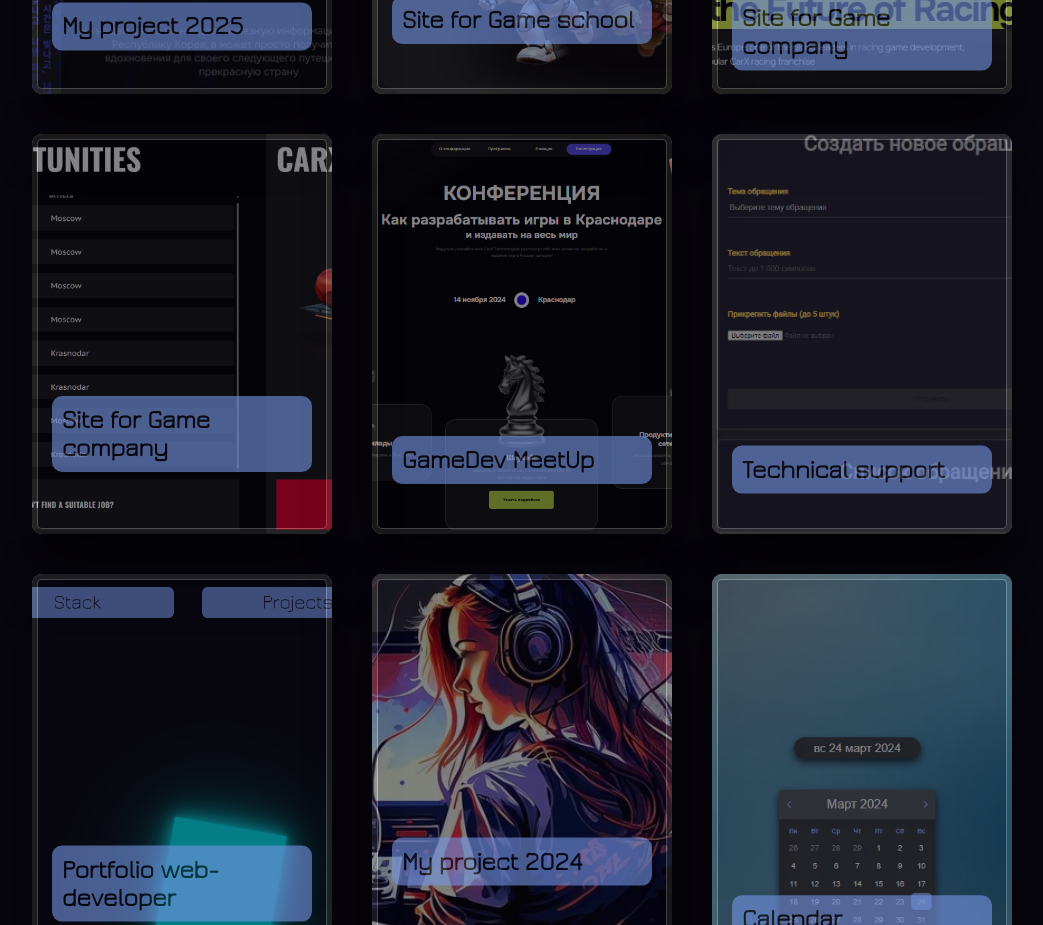
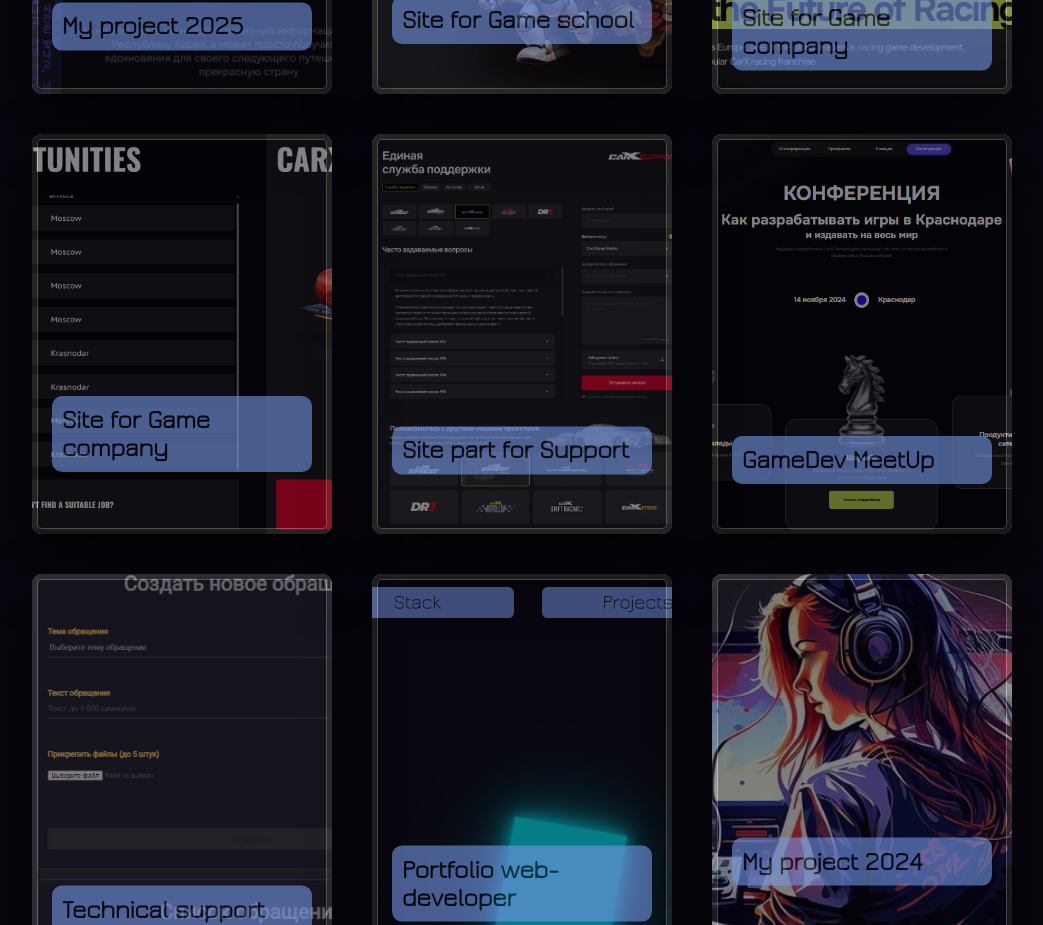
Before and after one commit to ElenaUstimenko/my-portfolio, a React (Create React App) app: page /#/ in a window 1280 px wide. Shown: the part 2500-3425 px from the top of the page, without its empty margins (118-1161 px from the left). Built offline with nearby package versions, Linux system fonts and the light colour scheme.

Commit message:
add project

```diff
--- a/src/i18n.js
+++ b/src/i18n.js
@@ -22,11 +22,11 @@
       projectsList: {
         project2025: {
           title: 'My project 2025',
-          description: `My code and creativity will be here soon. Project created to show an example of my code`,
+          description: `My code and creativity will be here soon. Project created to show an example of my code`
         },
         gameSchool: {
           title: 'Site for Game school',
-          description: `Website for game development school, with a form of communication with the school by email`,
+          description: `Website for game development school, with a form of communication with the school by email`
         },
         gameCompany: {
           title: 'Site for Game company',
@@ -35,6 +35,10 @@
         carxOnline: {
           title: 'Site for Game company',
           description: `Support and refactoring of the company’s existing website (changing data via admin panel, sending data from form to admin and email)`
+        },
+        carxStoreSupport: {
+          title: 'Site part for Support',
+          description: `Part of the site that helps the user to get technical support for the company’s products. Work in process`
         },
         meetUp: {
           title: 'GameDev MeetUp',
@@ -99,11 +103,11 @@
       projectsList: {
         project2025: {
           title: 'Мой проект 2025',
-          description: `Скоро здесь появится мой код и творчество. Проект создан, чтобы показать пример моего кода`,
+          description: `Скоро здесь появится мой код и творчество. Проект создан, чтобы показать пример моего кода`
         },
         gameSchool: {
           title: 'Сайт для Школы разработки игр',
-          description: `Сайт для школы разработки игр, с формой связи со школой по электронной почте`,
+          description: `Сайт для школы разработки игр, с формой связи со школой по электронной почте`
         },
         gameCompany: {
           title: 'Сайт для игровой компании',
@@ -112,6 +116,10 @@
         carxOnline: {
           title: 'Сайт для игровой компании',
           description: `Поддержка и рефакторинг существующего сайта компании (изменение данных через админ панель, отправка данных из формы в админку и на email)`
+        },
+        carxStoreSupport: {
+          title: 'Часть сайта для тех.поддержки',
+          description: `Часть сайта, помогающая пользователю получить техническую поддержку по продуктам компании. Работа в процессе`
         },
         meetUp: {
           title: 'GameDev MeetUp',
@@ -130,8 +138,8 @@
           description: `Pet-проект: Проект демонстрирует мои навыки и способности`
         },
         calendar: {
-          'title': 'Календарь',
-          'description': `Pet-проект: календарь (без использования библиотек) + добавлена опция изменения темы`
+          title: 'Календарь',
+          description: `Pet-проект: календарь (без использования библиотек) + добавлена опция изменения темы`
         },
         kinopoiskFrontend: {
           title: 'Аналог Кинопоиска (фронтенд)',
@@ -158,9 +166,7 @@
   }
 };
 
-i18n
-  .use(initReactI18next)
-  .init({
+i18n.use(initReactI18next).init({
   resources,
   lng: 'en',
   fallbackLng: 'en',
--- a/src/utils/constants.js
+++ b/src/utils/constants.js
@@ -2,6 +2,7 @@
 import europe from 'images/projects/EU.webp';
 import school from 'images/projects/school.webp';
 import carx from 'images/projects/carx.webp';
+import store from 'images/projects/store.webp';
 import conference from 'images/projects/conference.webp';
 import support from 'images/projects/support.webp';
 import myProject from 'images/projects/my-project.webp';
@@ -73,26 +74,34 @@
     browser: 'https://carx-online.com/',
     image: carx
   },
+  carxStoreSupport: {
+    id: 4,
+    stack: [
+      'frontend: React, TypeScript, Next, backend: Java, admin: React Admin'
+    ],
+    browser: 'https://carx-store.com/support',
+    image: store
+  },
   meetUp: {
-    id: 4,
+    id: 5,
     stack: ['React, TypeScript, SCSS'],
     browser: 'https://youtu.be/sIHjWfsTQT0',
     image: conference
   },
   support: {
-    id: 5,
+    id: 6,
     stack: ['React, SCSS, classnames'],
     github: 'https://github.com/ElenaUstimenko/test-task-for-CarX-Technologies',
     image: support
   },
   portfolio: {
-    id: 6,
+    id: 7,
     stack: ['React, CSS, BEM, Prettier, i18n'],
     github: 'https://github.com/ElenaUstimenko/my-portfolio',
     image: portfolio
   },
   project2024: {
-    id: 7,
+    id: 8,
     stack: [
       'Webpack, React, TypeScript, SCSS, classnames, alias, mixins, i18n, theme switcher, ESLint, Stylelint, Loader, Error Boundary React, Jest, React Testing Library, Storybook'
     ],
@@ -100,13 +109,13 @@
     image: myProject
   },
   calendar: {
-    id: 8,
+    id: 9,
     stack: ['React, TypeScript'],
     github: 'https://github.com/ElenaUstimenko/calendar--light-dark-theme',
     image: calendar
   },
   kinopoiskFrontend: {
-    id: 9,
+    id: 10,
     stack: [
       'HTML, CSS, JavaScript, React, Node.js, Express, MongoDB, Postman, Git'
     ],
@@ -114,7 +123,7 @@
     image: movies
   },
   kinopoiskBackend: {
-    id: 10,
+    id: 11,
     stack: [
       'HTML, CSS, JavaScript, React, Node.js, Express, MongoDB, Postman, Git'
     ],
@@ -122,19 +131,19 @@
     image: movies2
   },
   instagram: {
-    id: 11,
+    id: 12,
     stack: ['React, Node.js, Express, MongoDB, Postman, Git'],
     github: 'https://github.com/ElenaUstimenko/react-express-mesto-full',
     image: mesto
   },
   landing1: {
-    id: 12,
+    id: 13,
     stack: ['VanillaJS, HTML, CSS, flex, grid, BEM'],
     github: 'https://github.com/ElenaUstimenko/russian-travel',
     image: russianTravel
   },
   landing2: {
-    id: 13,
+    id: 14,
     stack: ['VanillaJS, HTML, CSS, BEM'],
     github: 'https://github.com/ElenaUstimenko/how-to-learn',
     image: learn
```
Also changed, not shown: src/images/projects/store.webp (added). Lines whose indentation alone changed are shown as unchanged.
